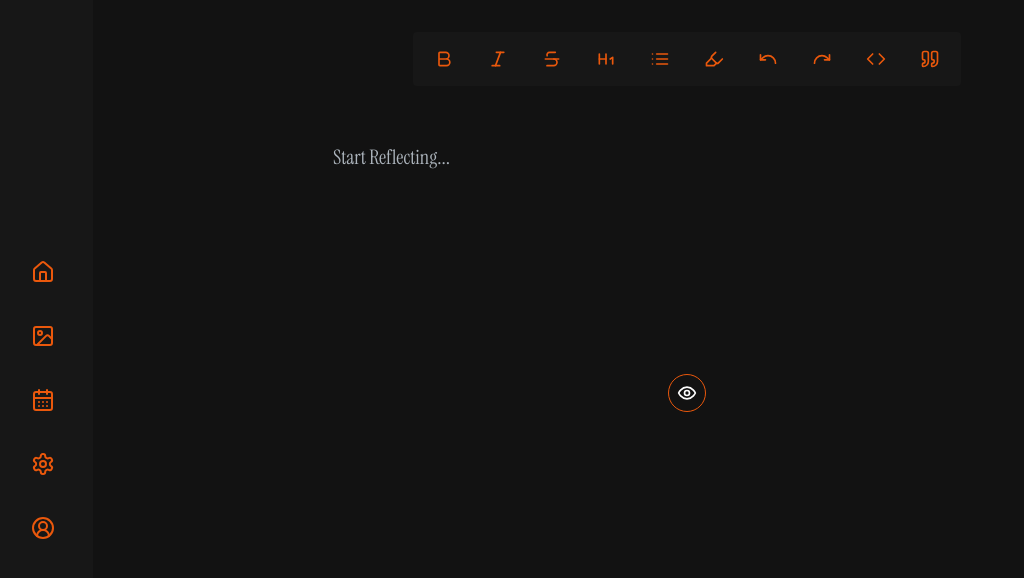
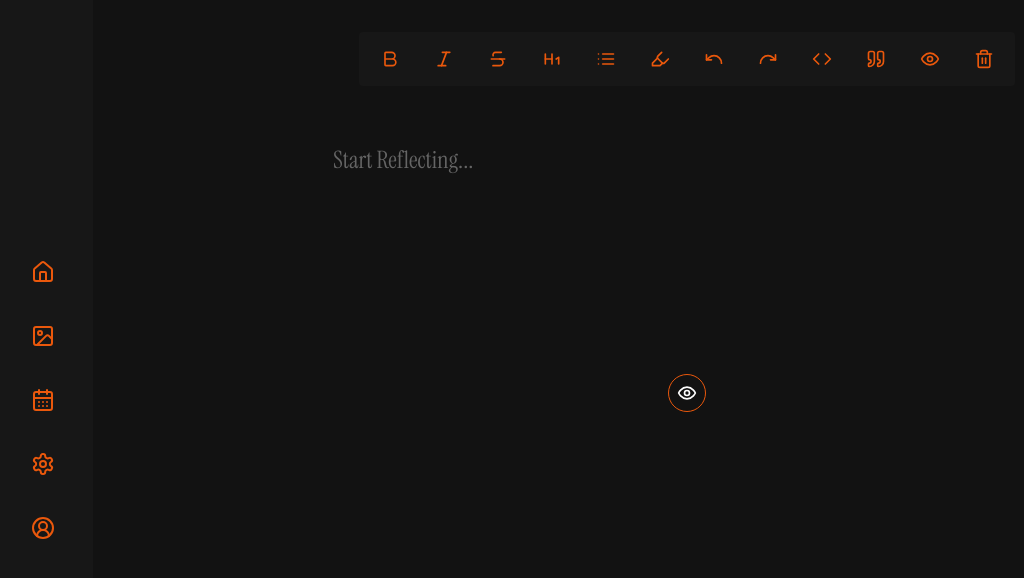
Before and after one commit to tojiw/Reflect, a Next.js app: page / in a window 1280 px wide. Shown: the top 578 px of the page, without its empty margins (7-1031 px from the left). Built offline with nearby package versions, Linux system fonts and the light colour scheme.

Commit message:
added show reflections button to toolbar

```diff
--- a/app/globals.css
+++ b/app/globals.css
@@ -32,13 +32,13 @@
   background-color: #ea580c;
 }
 .tiptap p.is-editor-empty:first-child::before {
-  color: #adb5bd;
+  color: #656565;
   content: attr(data-placeholder);
   float: left;
   height: 0;
   pointer-events: none;
   font-family: 'Instrument Serif',serif;
-  font-size: 20px
+  font-size: 24px
 
 ;
 }
--- a/app/page.tsx
+++ b/app/page.tsx
@@ -49,6 +49,8 @@ export default function Home() {
             <Tiptap
               content={content}
               onChange={(newContent: string) => handleChange(newContent)}
+              toggleJournals={toggleJournals}
+              DisplayJournals={DisplayJournals}
             />
           </div>
         </form>
--- a/components/TipTap/TipTap.tsx
+++ b/components/TipTap/TipTap.tsx
@@ -1,39 +1,55 @@
-'use client'
+"use client";
 
-import { useEditor, EditorContent } from '@tiptap/react'
-import StarterKit from '@tiptap/starter-kit'
-import ToolBar from '../ToolBar'
-import Underline from '@tiptap/extension-underline'
-import Highlight from '@tiptap/extension-highlight'
-import Image from '@tiptap/extension-image'
-import Placeholder from '@tiptap/extension-placeholder'
+import { useEditor, EditorContent } from "@tiptap/react";
+import StarterKit from "@tiptap/starter-kit";
+import ToolBar from "../ToolBar";
+import Underline from "@tiptap/extension-underline";
+import Highlight from "@tiptap/extension-highlight";
+import Image from "@tiptap/extension-image";
+import Placeholder from "@tiptap/extension-placeholder";
 
-const Tiptap = ({onChange,content}:any) => {
-  const handleChange = (newContent:string)=>{
-    onChange(newContent)
-  }
+const Tiptap = ({
+  onChange,
+  content,
+  toggleJournals,
+  DisplayJournals,
+}: any) => {
+  const handleChange = (newContent: string) => {
+    onChange(newContent);
+  };
   const editor = useEditor({
-    extensions: [StarterKit,Underline,Highlight,Image,Placeholder.configure({
-      placeholder:'Start Reflecting...'
+    extensions: [
+      StarterKit,
+      Underline,
+      Highlight,
+      Image,
+      Placeholder.configure({
+        placeholder: "Start Reflecting...",
+      }),
+    ],
+    content: content,
+    editorProps: {
+      attributes: {
+        class:
+          "flex flex-col  min-h-[30vh] text-white font-Instrument_Serif justify-start rounded-lg px-[200px] py-3 gap-3 text-[24px] pt-10 outline-none placeholder:font-Instrument_Serif placeholder:text-[24px]  ",
+      },
+    },
+    onUpdate: ({ editor }) => {
+      handleChange(editor.getHTML());
+    },
+  });
 
-    })],
-    content:content,
-    editorProps:{
-        attributes:{
-            class:"flex flex-col  min-h-[30vh] text-white justify-start rounded-lg px-[200px] py-3 gap-3 text-[16px] pt-10 outline-none placeholder:font-Instrument_Serif  "
-        }
-    },
-    onUpdate:({editor})=>{
-      handleChange(editor.getHTML())
-    }
-  })
+  return (
+    <div className="w-full px-4">
+      <ToolBar
+        editor={editor}
+        content={content}
+        toggleJournals={toggleJournals}
+        DisplayJournals={DisplayJournals}
+      />
+      <EditorContent editor={editor} />
+    </div>
+  );
+};
 
-  return(
-    <div className='w-full px-4'>
-        <ToolBar editor={editor} content={content}/>
-        <EditorContent editor={editor} />
-    </div>
-  )
-}
-
-export default Tiptap
+export default Tiptap;
--- a/components/ToolBar.tsx
+++ b/components/ToolBar.tsx
@@ -4,6 +4,7 @@ import Highlight from "@tiptap/extension-highlight";
 import {
   Bold,
   Code,
+  Eye,
   Heading1,
   Highlighter,
   Image,
@@ -14,6 +15,7 @@ import {
   Quote,
   Redo,
   Strikethrough,
+  Trash2,
   UnderlineIcon,
   Undo,
 } from "lucide-react";
@@ -22,13 +24,20 @@ import { useToast } from "./ui/use-toast";
 type Props = {
   editor: Editor | null;
   content: string;
+  toggleJournals: () => void;
+  DisplayJournals: boolean;
 };
 
-const ToolBar = ({ editor, content }: Props) => {
+const ToolBar = ({
+  editor,
+  content,
+  toggleJournals,
+  DisplayJournals,
+}: Props) => {
   const [canUndo, setCanUndo] = useState(false);
   const [canRedo, setCanRedo] = useState(false);
 
-  const{toast} = useToast()
+  const { toast } = useToast();
 
   const ensureBoolean = (value: boolean | undefined): boolean => {
     return value === true;
@@ -183,19 +192,7 @@ const ToolBar = ({ editor, content }: Props) => {
               <Redo className=" w-5 h-5" />
             </button>
           </div>
-          {/* <div className="flex  hover:border-[#5B1F00] hover:border hover:duration-150 border border-[#171717] rounded-[4px] ">
-            <button
-              className={`p-2
-             ${
-               editor.isActive("image")
-                 ? "bg-[#EA580C] text-black transition-all duration-150 rounded-[4px]"
-                 : "text-[#EA580C]"
-             }
-            `}
-            >
-              <ImageIcon className=" w-5 h-5" />
-            </button>
-          </div> */}
+
           <div className="flex  hover:border-[#5B1F00] hover:border hover:duration-150 border border-[#171717] rounded-[4px] ">
             <button
               onClick={(e) => {
@@ -228,14 +225,51 @@ const ToolBar = ({ editor, content }: Props) => {
               <Quote className="w-5 h-5" />
             </button>
           </div>
+          <div className="flex  hover:border-[#5B1F00] hover:border hover:duration-150 border border-[#171717] rounded-[4px] ">
+            <button
+              onClick={(e) => {
+                e.preventDefault();
+                toggleJournals();
+              }}
+              className={`p-2
+           ${
+             DisplayJournals
+               ? "bg-[#EA580C] text-black transition-all duration-150 rounded-[4px]"
+               : "text-[#EA580C]"
+           }`}
+            >
+              <Eye className="w-5 h-5" />
+            </button>
+          </div>
+
+          <div className="flex  hover:border-[#5B1F00] hover:border hover:duration-150 border border-[#171717] rounded-[4px] ">
+            <button
+              onClick={(e) => {
+                e.preventDefault();
+                editor.chain().focus().setBlockquote().run();
+              }}
+              className={`p-2
+           ${
+             editor.isActive("blockquote")
+               ? "bg-[#EA580C] text-black transition-all duration-150 rounded-[4px]"
+               : "text-[#EA580C]"
+           }`}
+            >
+              <Trash2 className="w-5 h-5" />
+            </button>
+          </div>
+
           {content.trim() !== "" && (
-            <button className="p-2 text-white hover:bg-[#ea580c] hover:transition-all hover:duration-150 hover:text-black border border-[#5b1f00] rounded-lg text-sm font-semibold"
-            type="submit" onClick={()=>{
-              toast({
-                description:"Reflection has been added."
-              })
-              console.log("clicked")
-            }}>
+            <button
+              className="p-2 text-white hover:bg-[#ea580c] hover:transition-all hover:duration-150 hover:text-black border border-[#5b1f00] rounded-lg text-sm font-semibold"
+              type="submit"
+              onClick={() => {
+                toast({
+                  description: "Reflection has been added.",
+                });
+                console.log("clicked");
+              }}
+            >
               Add
             </button>
           )}
```
